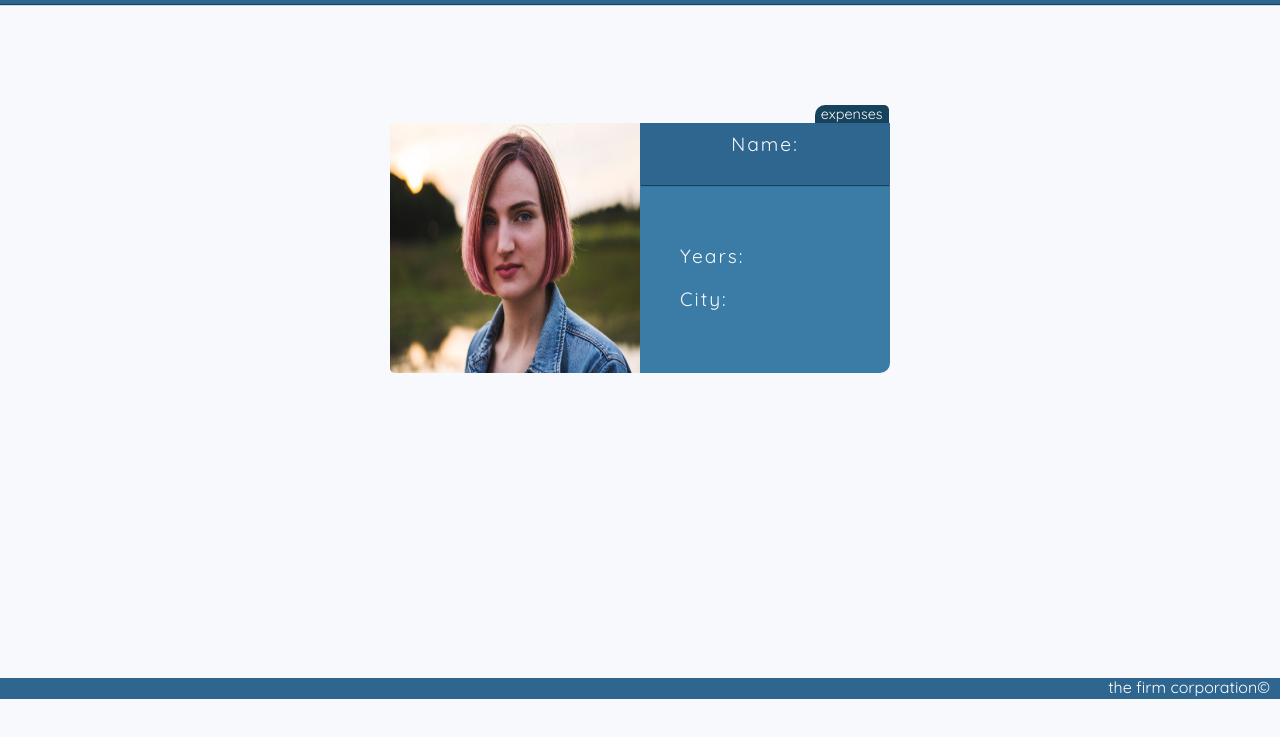
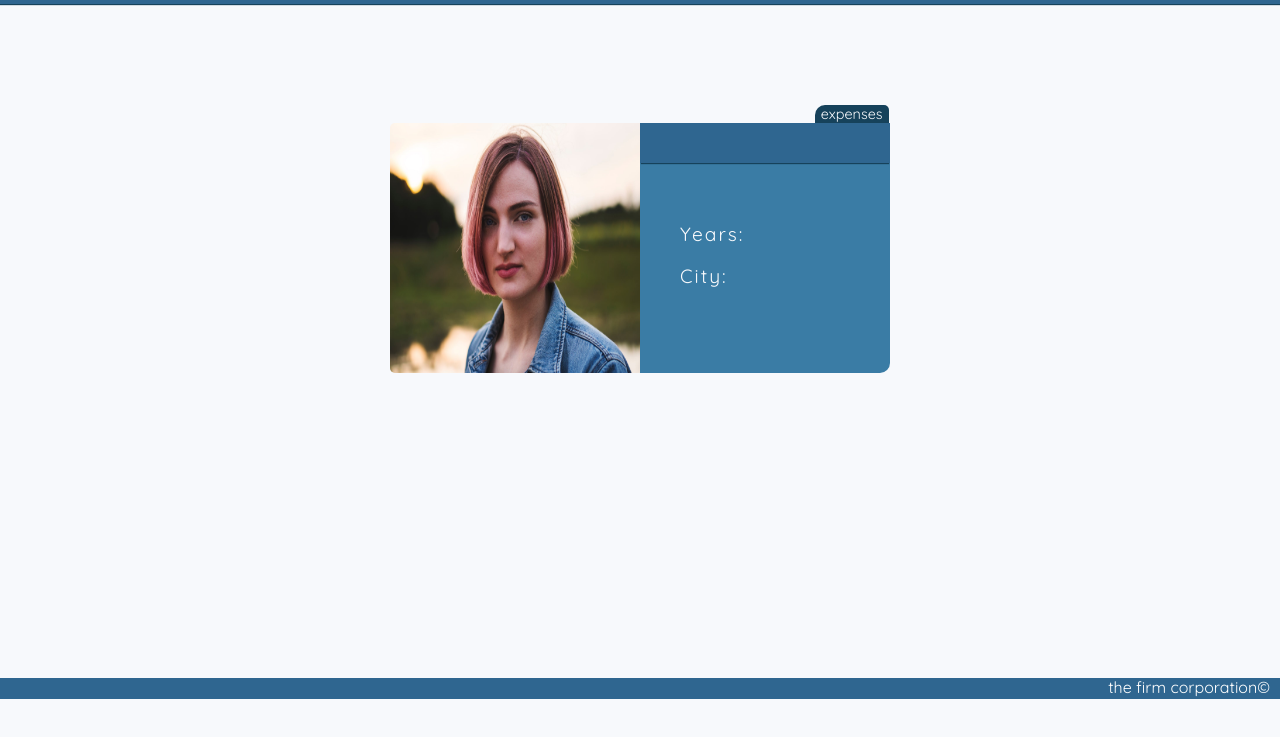
Before and after one commit to rlcoley/theFirm, a plain HTML site: page index.html in a window 1280 px wide. Shown: the part 47-784 px from the top of the page. Drawn offline with nearby package versions, Linux system fonts and the light colour scheme; files that its build step writes are made by us from their sources; no server answers.

Commit message:
deleted Name out of name div class name

```diff
--- a/index.html
+++ b/index.html
@@ -20,7 +20,7 @@
     <div class="employee_wrapper">
       <div class="employeeimage"></div>
       <div class="right_side">
-        <div class="name" >Name: <span class="firstlast" id="firstlast"></span></div>
+        <div class="name" > <span class="firstlast" id="firstlast"></span></div>
         <div class="name"><span class="firstlast"></span></div>
         <ul>
           <li class="years">Years: <span class="yearsonjob" id='years'></span></li>
```
